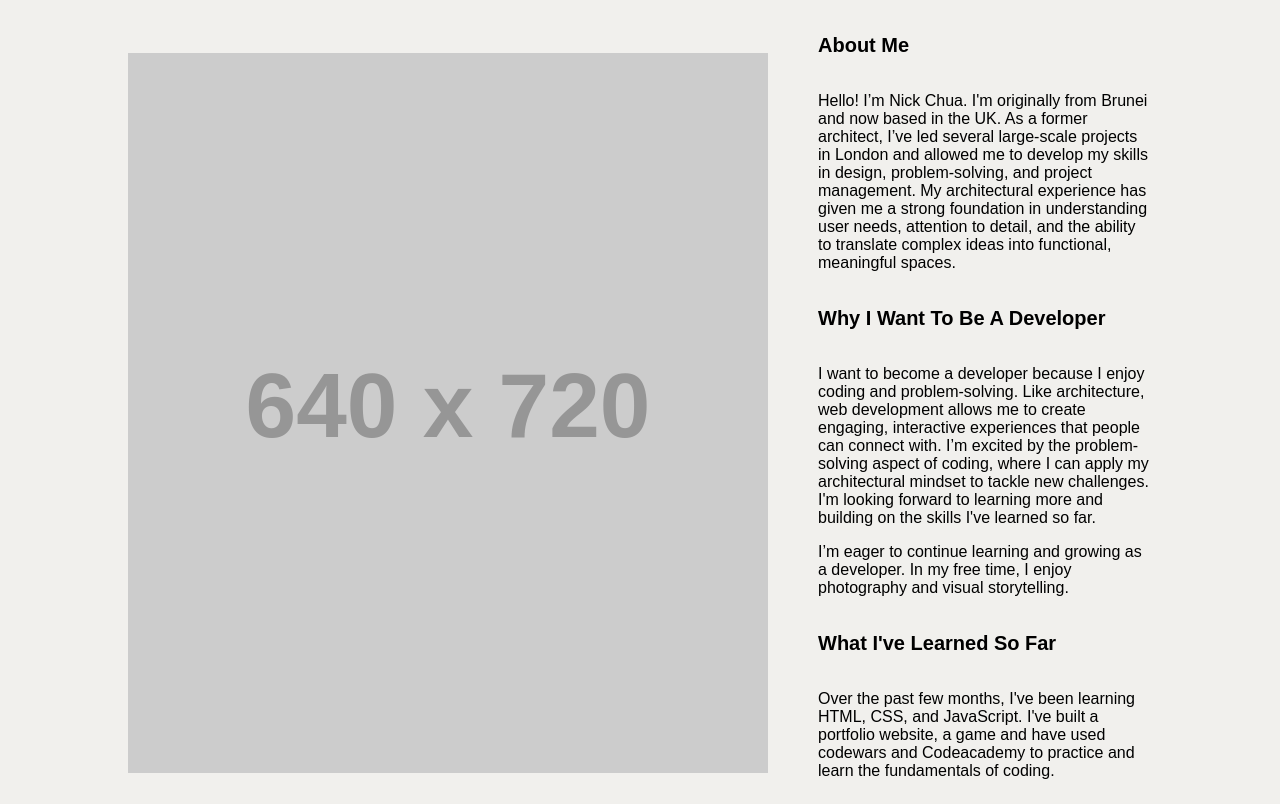
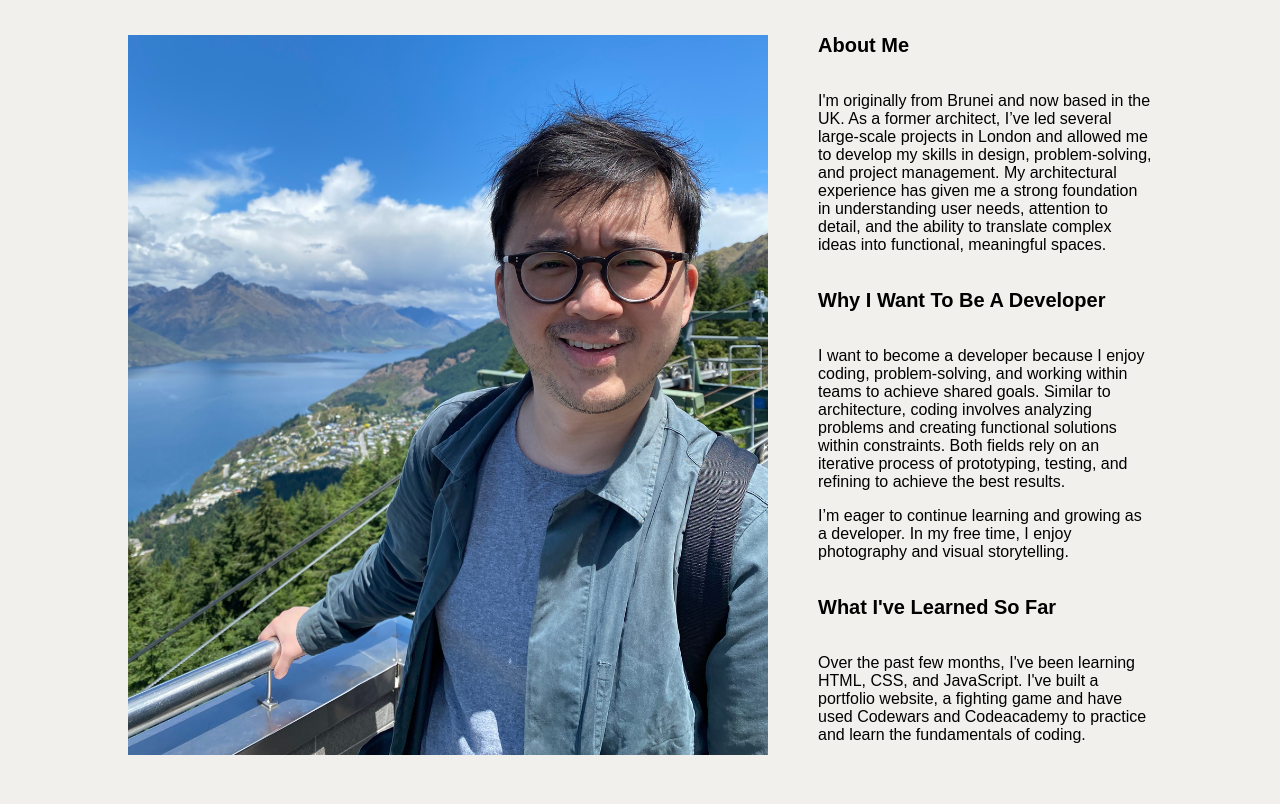
Before and after one commit to nchua3012/FACApplicationWebsite, a plain HTML site: page AboutMe.html in a window 1280 px wide. Shown: the part 93-897 px from the top of the page. After the commit the page ends 861 px from the top, so only its background shows below. Drawn offline with Linux system fonts and the light colour scheme; placeholder pictures from the web are drawn by us.

Commit message:
Updated About me Text

```diff
--- a/AboutMe.html
+++ b/AboutMe.html
@@ -33,23 +33,23 @@
 <!-- Welcome Text -->
 <div class="containerImageLeft">
     <div class="image">
-        <img src=https://placehold.co/640x720 alt="Placeholder Image" />
+        <img src="MyWebsiteImages/NC.png" alt="Placeholder Image" />
     </div>
     <div class="WelcomeText">
         <h5>About Me</h5>
         <p>
-            Hello! I’m Nick Chua. I'm originally from Brunei and now based in the UK. As a former architect, I’ve led several large-scale projects in London and allowed me to develop my skills in design, problem-solving, and project management. My architectural experience has given me a strong foundation in understanding user needs, attention to detail, and the ability to translate complex ideas into functional, meaningful spaces.
+            I'm originally from Brunei and now based in the UK. As a former architect, I’ve led several large-scale projects in London and allowed me to develop my skills in design, problem-solving, and project management. My architectural experience has given me a strong foundation in understanding user needs, attention to detail, and the ability to translate complex ideas into functional, meaningful spaces.
         </p>
 
         <h5>Why I Want To Be A Developer</h5>
 
         <p>
-            I want to become a developer because I enjoy coding and problem-solving. Like architecture, web development allows me to create engaging, interactive experiences that people can connect with. I’m excited by the problem-solving aspect of coding, where I can apply my architectural mindset to tackle new challenges. I'm looking forward to learning more and building on the skills I've learned so far.
-        </p>
+            I want to become a developer because I enjoy coding, problem-solving, and working within teams to achieve shared goals. Similar to architecture, coding involves analyzing problems and creating functional solutions within constraints. Both fields rely on an iterative process of prototyping, testing, and refining to achieve the best results.
 
         <p>I’m eager to continue learning and growing as a developer. In my free time, I enjoy photography and visual storytelling.</p>
+
         <h5>What I've Learned So Far</h5>
-        <p> Over the past few months, I've been learning HTML, CSS, and JavaScript. I've built a portfolio website, a game and have used codewars and Codeacademy to practice and learn the fundamentals of coding.</p>
+        <p> Over the past few months, I've been learning HTML, CSS, and JavaScript. I've built a portfolio website, a fighting game and have used Codewars and Codeacademy to practice and learn the fundamentals of coding.</p>
         </div>
     </div>
   </div>
```
